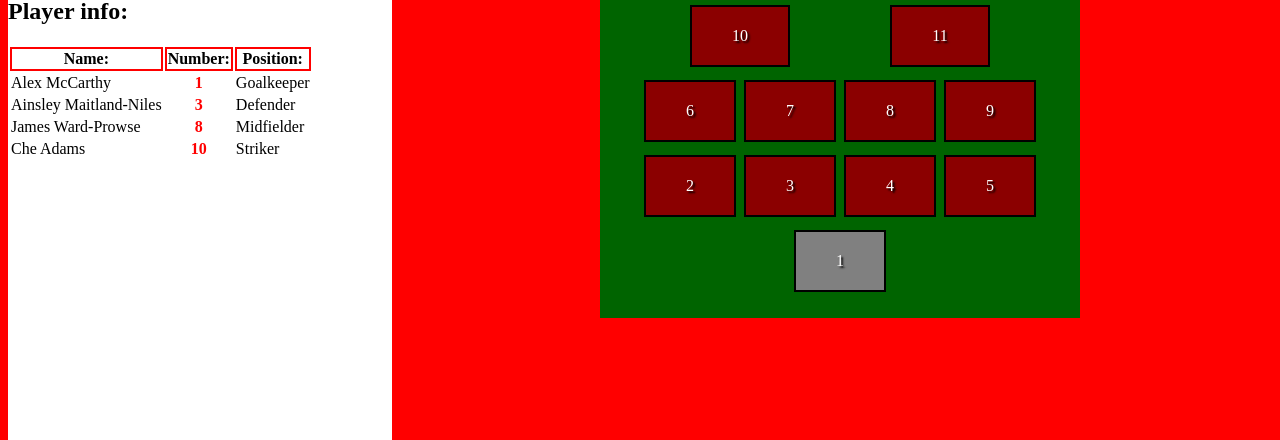
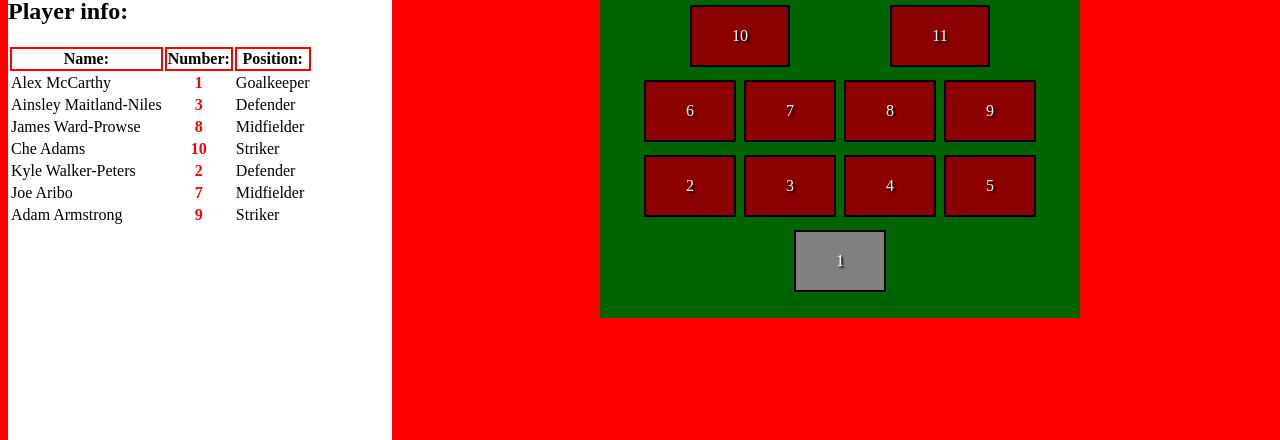
Before and after one commit to Brendan-Geoghegan/Soton-Sports-Team, a plain HTML site: page index.html in a window 1280 px wide. Shown: the part 360-800 px from the top of the page. Drawn offline with Linux system fonts and the light colour scheme.

Commit message:
added players

```diff
--- a/index.html
+++ b/index.html
@@ -46,6 +46,21 @@
                 <td class="team_number">10</td>
                 <td>Striker</td>
             </tr>
+            <tr>
+                <td>Kyle Walker-Peters</td>
+                <td class="team_number">2</td>
+                <td>Defender</td>
+            </tr>
+            <tr>
+                <td>Joe Aribo</td>
+                <td class="team_number">7</td>
+                <td>Midfielder</td>
+            </tr>
+            <tr>
+                <td>Adam Armstrong</td>
+                <td class="team_number">9</td>
+                <td>Striker</td>
+            </tr>
         </table>
     </section>
 
```
